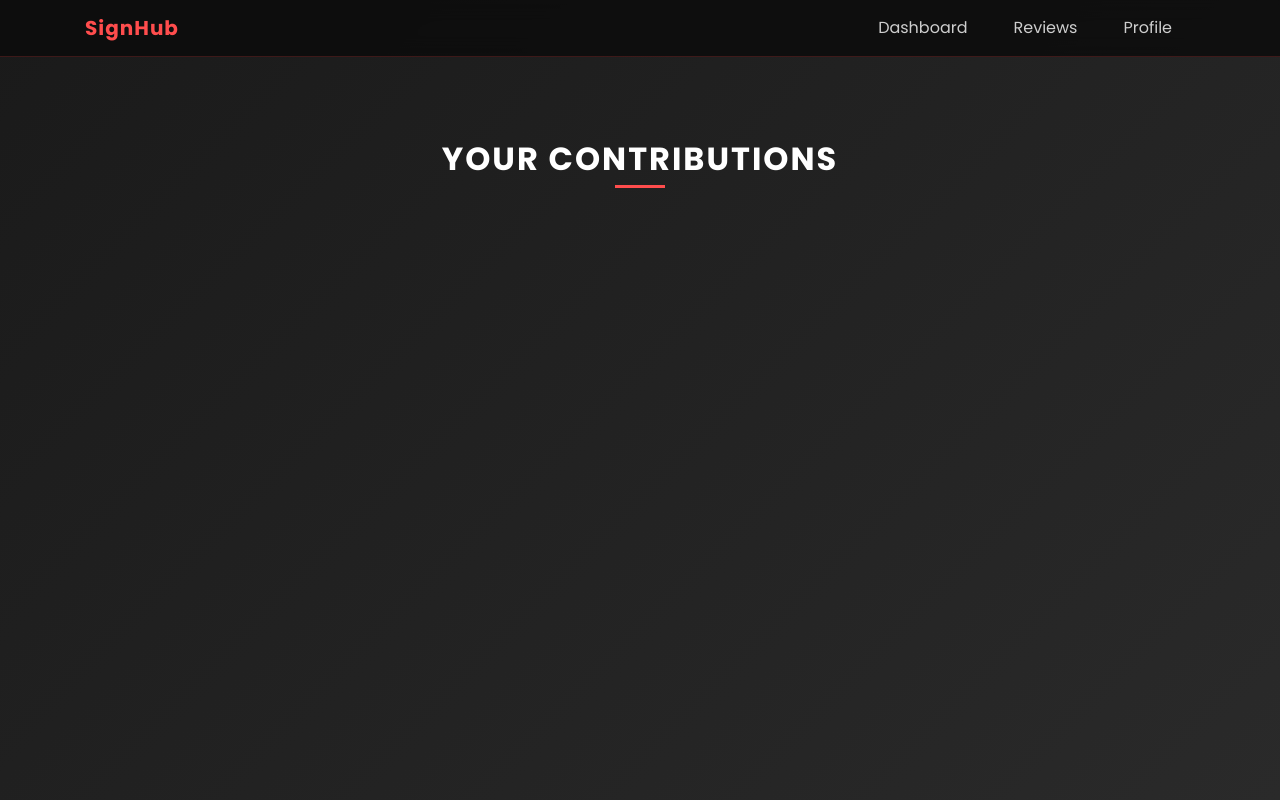
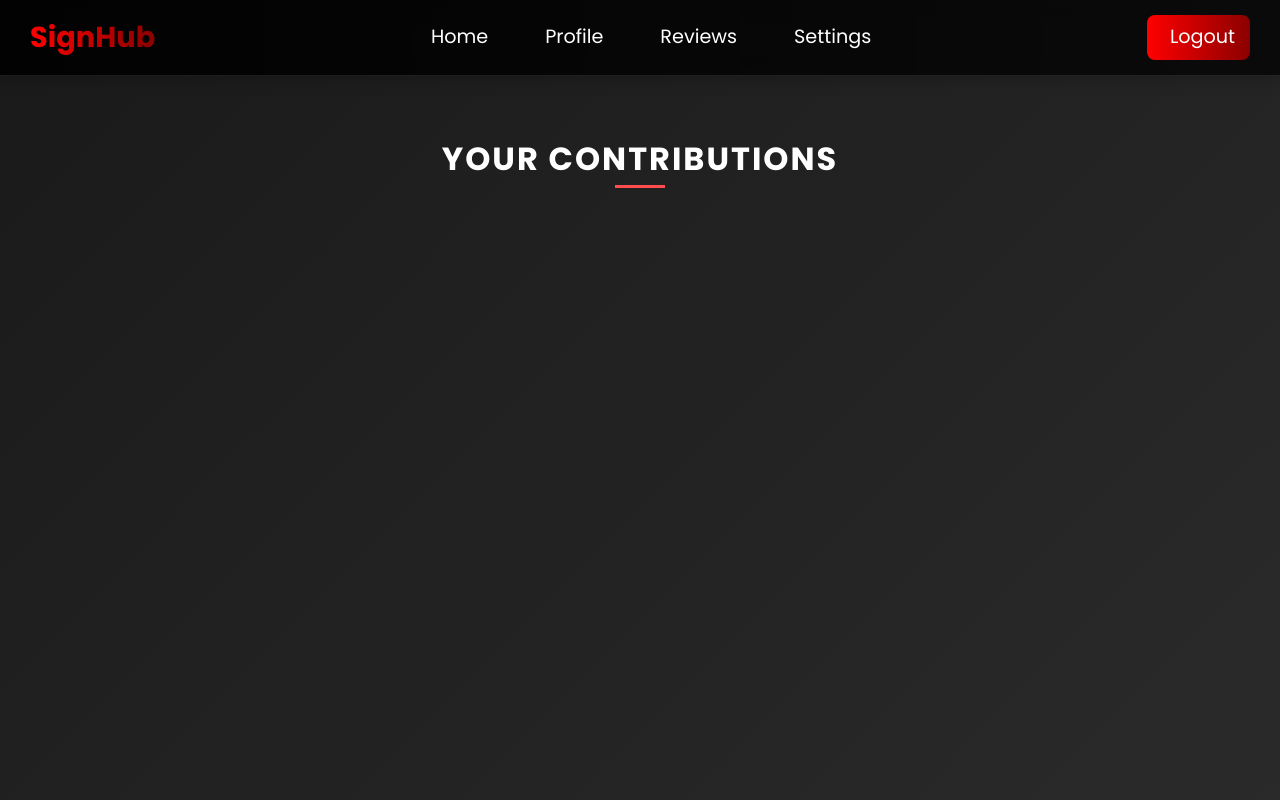
Before and after one commit to Bushra-Butt-17/SignHub-FYP-II, a Flask app: page /contributor_reviews in a window 1280 px wide. Run offline with Flask 3, Linux system fonts and the light colour scheme; the visitor is signed in with stand-in values (Sample User, id 1); data that the repository does not hold is empty; parts of the project's set-up code (start-up, migrations or seed data) failed here and were passed over; some libraries are stand-ins or nearby versions.

Commit message:
Update contributor_reviews.html

```diff
--- a/templates/contributor_reviews.html
+++ b/templates/contributor_reviews.html
@@ -19,30 +19,104 @@
             min-height: 100vh;
         }
 
-        .navbar {
-            background: rgba(10, 10, 10, 0.8) !important;
-            backdrop-filter: blur(10px);
-            -webkit-backdrop-filter: blur(10px);
-            border-bottom: 1px solid rgba(255, 77, 77, 0.2);
+         /* General Styles */
+         * {
+            margin: 0;
+            padding: 0;
+            box-sizing: border-box;
         }
 
-        .navbar-brand {
-            color: var(--red) !important;
+        /* Navbar Styles */
+        .navbar {
+            width: 100%;
+            background: linear-gradient(90deg, rgba(0, 0, 0, 0.9), rgba(0, 0, 0, 0.7));
+            display: flex;
+            justify-content: space-between;
+            align-items: center;
+            padding: 15px 30px;
+            position: fixed;
+            top: 0;
+            left: 0;
+            z-index: 1000;
+            transition: background 0.3s, box-shadow 0.3s;
+            backdrop-filter: blur(10px);
+            border-bottom: 1px solid rgba(255, 255, 255, 0.1);
+            box-shadow: 0 4px 15px rgba(0, 0, 0, 0.2);
+        }
+
+        .navbar.scrolled {
+            background: linear-gradient(90deg, rgba(255, 0, 0, 0.9), rgba(139, 0, 0, 0.9));
+            box-shadow: 0 4px 15px rgba(255, 0, 0, 0.3);
+        }
+
+        .logo {
+            font-size: 1.8rem;
             font-weight: 700;
-            letter-spacing: 1px;
+            color: #ff0000;
+            background: linear-gradient(90deg, #ff0000, #8b0000);
+            -webkit-background-clip: text;
+            -webkit-text-fill-color: transparent;
+            transition: transform 0.3s;
+        }
+
+        .navbar.scrolled .logo {
+            color: white;
+            background: linear-gradient(90deg, white, #ccc);
+            -webkit-background-clip: text;
+            -webkit-text-fill-color: transparent;
+        }
+
+        .nav-links {
+            display: flex;
+            gap: 25px;
         }
 
         .nav-link {
-            color: rgba(255, 255, 255, 0.8) !important;
-            margin: 0 15px;
-            transition: all 0.3s ease;
+            text-decoration: none;
+            font-size: 1.2rem;
+            color: white;
+            transition: color 0.3s, transform 0.3s;
+            position: relative;
+        }
+
+        .nav-link::after {
+            content: '';
+            position: absolute;
+            bottom: -5px;
+            left: 0;
+            width: 0;
+            height: 2px;
+            background: linear-gradient(90deg, #ff0000, #8b0000);
+            transition: width 0.3s;
         }
 
         .nav-link:hover {
-            color: var(--red) !important;
-            transform: translateY(-2px);
+            color: #ff0000;
+            transform: translateY(-3px);
         }
 
+        .nav-link:hover::after {
+            width: 100%;
+        }
+
+        .nav-actions .logout-btn {
+            text-decoration: none;
+            color: white;
+            font-size: 1.2rem;
+            background: linear-gradient(90deg, #ff0000, #8b0000);
+            padding: 8px 15px;
+            border-radius: 8px;
+            transition: transform 0.3s, box-shadow 0.3s;
+            display: flex;
+            align-items: center;
+            gap: 8px;
+        }
+
+        .nav-actions .logout-btn:hover {
+            background: linear-gradient(90deg, #8b0000, #ff0000);
+            transform: translateY(-3px);
+            box-shadow: 0 4px 15px rgba(255, 0, 0, 0.3);
+        }
         .review-card {
             background: linear-gradient(145deg, rgba(255, 77, 77, 0.1) 0%, rgba(10, 10, 10, 0.3) 100%);
             backdrop-filter: blur(10px);
@@ -187,25 +261,18 @@
     </style>
 </head>
 <body>
-    <nav class="navbar navbar-expand-lg navbar-dark fixed-top">
-        <div class="container">
-            <a class="navbar-brand" href="#">SignHub</a>
-            <button class="navbar-toggler" type="button" data-toggle="collapse" data-target="#navbarNav">
-                <span class="navbar-toggler-icon"></span>
-            </button>
-            <div class="collapse navbar-collapse" id="navbarNav">
-                <ul class="navbar-nav ml-auto">
-                    <li class="nav-item">
-                        <a class="nav-link" href="#">Dashboard</a>
-                    </li>
-                    <li class="nav-item">
-                        <a class="nav-link active" href="#">Reviews</a>
-                    </li>
-                    <li class="nav-item">
-                        <a class="nav-link" href="#">Profile</a>
-                    </li>
-                </ul>
-            </div>
+    <nav class="navbar">
+        <div class="logo">SignHub</div>
+        <div class="nav-links">
+            <a href="{{ url_for('dashboard') }}" class="nav-link">Home</a>
+            <a href="{{ url_for('contributor_profile') }}" class="nav-link">Profile</a>
+            <a href="{{ url_for('contributor_reviews') }}" class="nav-link">Reviews</a>
+            <a href="{{ url_for('contributor_profile') }}" class="nav-link">Settings</a>
+        </div>
+        <div class="nav-actions">
+            <a href="{{ url_for('logout') }}" class="logout-btn">
+                <i class="fas fa-sign-out-alt"></i> Logout
+            </a>
         </div>
     </nav>
 
```
